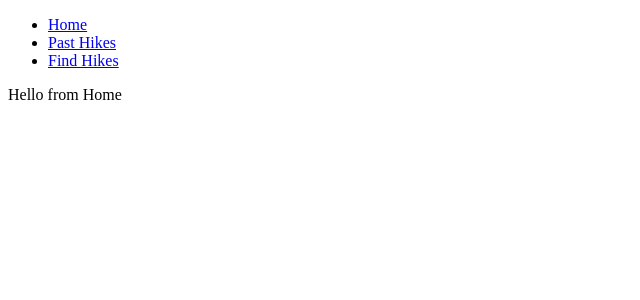
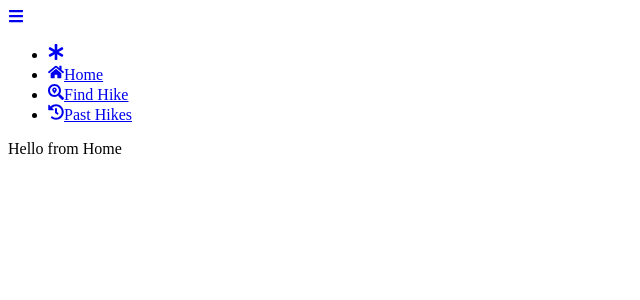
Before and after one commit to Clatrobe00/hike-tracker, a React (Create React App) app in the folder client/: page / in a window 1280 px wide. Shown: the top 300 px of the page, without its empty margins (0-640 px from the left). Built offline with nearby package versions, Linux system fonts and the light colour scheme.

Commit message:
add new navbar, remove base navbar

```diff
--- a/client/src/App.js
+++ b/client/src/App.js
@@ -3,6 +3,7 @@ import { BrowserRouter as Router, Switch, Route, Link } from "react-router-dom";
 import Home from './pages/Home';
 import FindHikes from './pages/FindHikes';
 import PastHikes from './pages/PastHikes';
+import Navbar from "./components/Navbar/Navbar";
 
 const App = () => {
 
@@ -10,22 +11,7 @@ const App = () => {
       <div className="App">
         <Router>
           <div>
-            <nav>
-              <ul>
-                <li>
-                  <Link to="/">Home</Link>
-                </li>
-                <li>
-                  <Link to="/PastHikes">Past Hikes</Link>
-                </li>
-                <li>
-                  <Link to="/FindHikes">Find Hikes</Link>
-                </li>
-              </ul>
-            </nav>
-
-            {/* A <Switch> looks through its children <Route>s and
-                renders the first one that matches the current URL. */}
+            <Navbar />
             <Switch>
               <Route path="/PastHikes">
                 <PastHikes />
```
